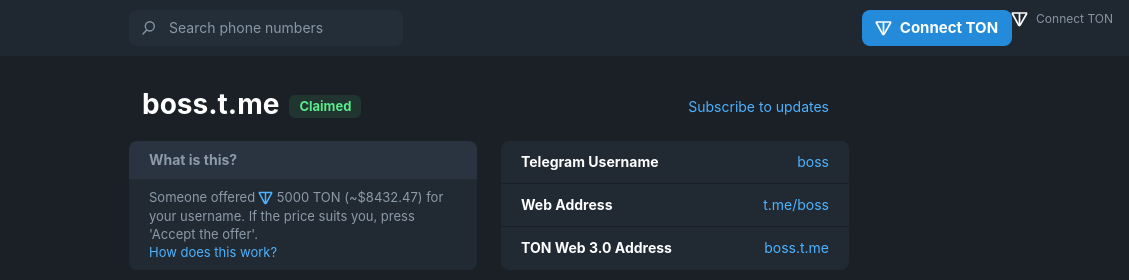
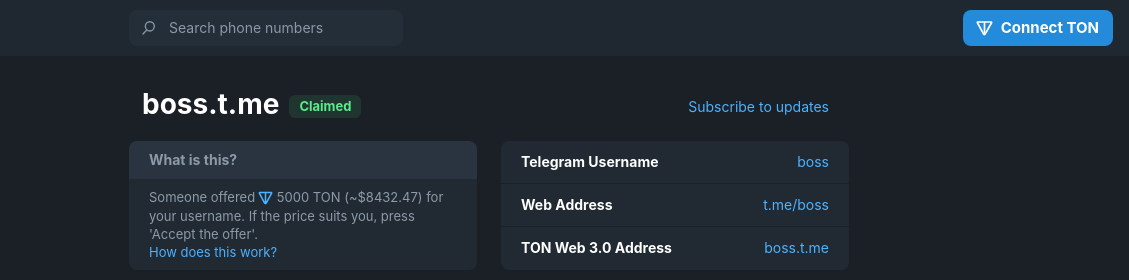
Before and after one commit to malvivente/fragment, a website: page public/index.html in a window 1280 px wide. Shown: the top 280 px of the page, 151-1280 px from the left. Drawn offline with nearby package versions, Linux system fonts and the light colour scheme; a script that the page names is missing; a web font is replaced by a local one.

Commit message:
Update index.html

```diff
--- a/public/index.html
+++ b/public/index.html
@@ -99,9 +99,6 @@
           </div>
           <div class="tm-header-actions tm-header-actions-wide">
             <button class="btn btn-primary tm-header-action tm-header-button ton-auth-link ton-connect" onclick="connectWallet()">
-                <i class="icon icon-connect-ton"></i>
-                <span class="tm-button-label">Connect TON</span>
-            </button>
             <div id="ton-connect-ui"></div>
               <i class="icon icon-connect-ton"></i>
               <span class="tm-button-label">Connect TON</span>
```
